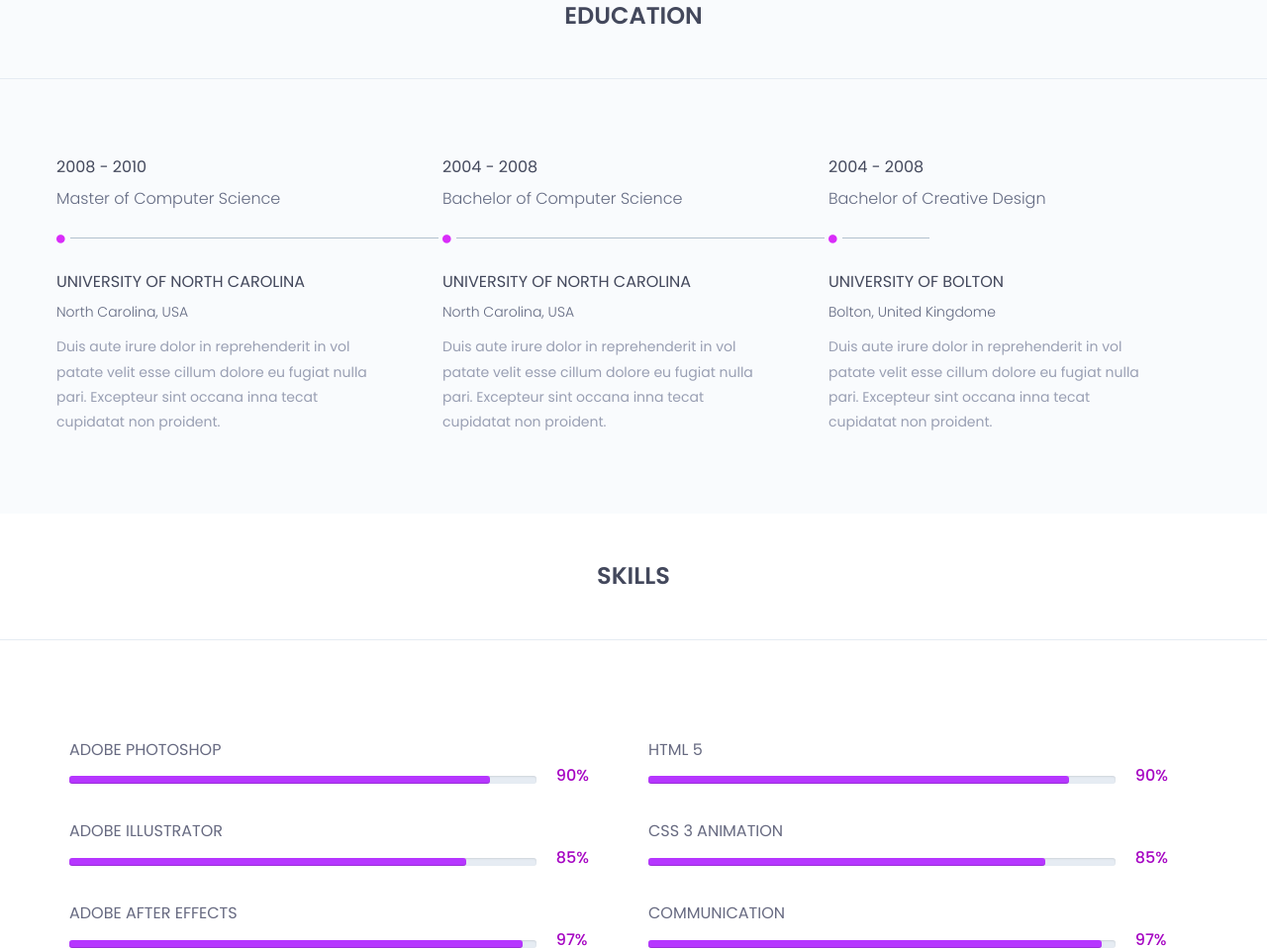
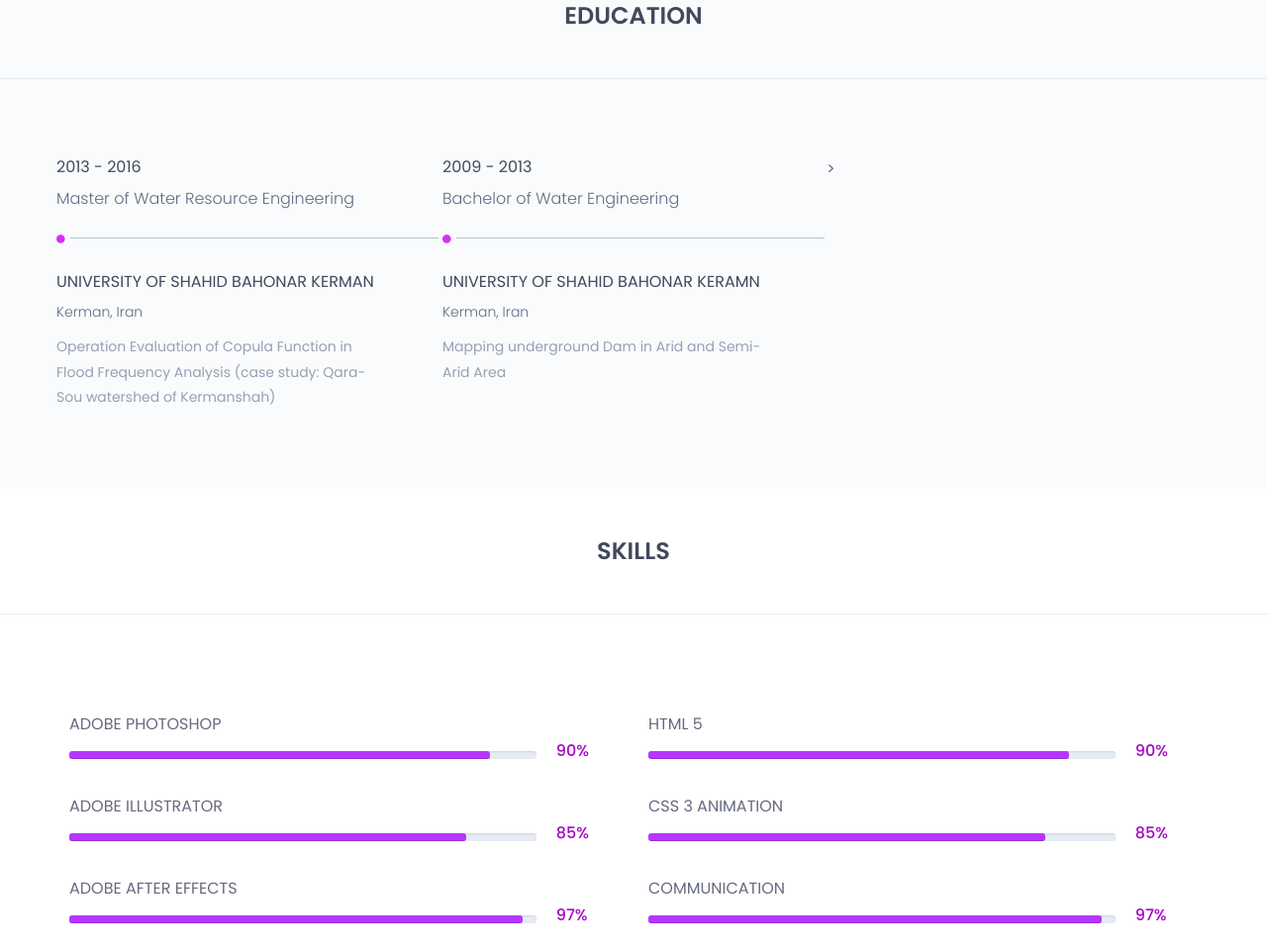
Before and after one commit to sanaz-git/website, a plain HTML site: page browny-master/index.html in a window 1280 px wide. Shown: the part 1834-2794 px from the top of the page at 99% size. Drawn offline with nearby package versions, Linux system fonts and the light colour scheme.

Commit message:
add education

```diff
--- a/browny-master/index.html
+++ b/browny-master/index.html
@@ -209,8 +209,8 @@
 						<div class="col-sm-4">
 							<div class="single-horizontal-timeline">
 								<div class="experience-time">
-									<h2>2008 - 2010</h2>
-									<h3>master <span>of </span> computer science</h3>
+									<h2>2013 - 2016</h2>
+									<h3>master <span>of </span> water resource engineering</h3>
 								</div><!--/.experience-time-->
 								<div class="timeline-horizontal-border">
 									<i class="fa fa-circle" aria-hidden="true"></i>
@@ -219,11 +219,11 @@
 								<div class="timeline">
 									<div class="timeline-content">
 										<h4 class="title">
-											university of north carolina
+										  university of shahid bahonar kerman
 										</h4>
-										<h5>north carolina, USA</h5>
+										<h5>kerman, iran</h5>
 										<p class="description">
-											Duis aute irure dolor in reprehenderit in vol patate velit esse cillum dolore eu fugiat nulla pari. Excepteur sint occana inna tecat cupidatat non proident.
+											Operation Evaluation of Copula Function in Flood Frequency Analysis (case study: Qara-Sou watershed of Kermanshah)
 										</p>
 									</div><!--/.timeline-content-->
 								</div><!--/.timeline-->
@@ -232,8 +232,8 @@
 						<div class="col-sm-4">
 							<div class="single-horizontal-timeline">
 								<div class="experience-time">
-									<h2>2004 - 2008</h2>
-									<h3>bachelor <span>of </span> computer science</h3>
+									<h2>2009 - 2013</h2>
+									<h3>bachelor <span>of </span> water engineering</h3>
 								</div><!--/.experience-time-->
 								<div class="timeline-horizontal-border">
 									<i class="fa fa-circle" aria-hidden="true"></i>
@@ -242,23 +242,24 @@
 								<div class="timeline">
 									<div class="timeline-content">
 										<h4 class="title">
-											university of north carolina
+											university of shahid bahonar keramn
 										</h4>
-										<h5>north carolina, USA</h5>
+										<h5>kerman, iran</h5>
 										<p class="description">
-											Duis aute irure dolor in reprehenderit in vol patate velit esse cillum dolore eu fugiat nulla pari. Excepteur sint occana inna tecat cupidatat non proident.
+											Mapping underground Dam in Arid and Semi-Arid Area
 										</p>
 									</div><!--/.timeline-content-->
 								</div><!--/.timeline-->
 							</div>
 						</div>
-						<div class="col-sm-4">
+						<!-- <div class="col-sm-4">
 							<div class="single-horizontal-timeline">
 								<div class="experience-time">
 									<h2>2004 - 2008</h2>
 									<h3>bachelor <span>of </span> creative design</h3>
-								</div><!--/.experience-time-->
-								<div class="timeline-horizontal-border">
+								</div -->
+                ><!--/.experience-time-->
+								<!-- <div class="timeline-horizontal-border">
 									<i class="fa fa-circle" aria-hidden="true"></i>
 									<span class="single-timeline-horizontal spacial-horizontal-line
 									"></span>
@@ -271,11 +272,13 @@
 										<h5>bolton, united kingdome</h5>
 										<p class="description">
 											Duis aute irure dolor in reprehenderit in vol patate velit esse cillum dolore eu fugiat nulla pari. Excepteur sint occana inna tecat cupidatat non proident.
-										</p>
-									</div><!--/.timeline-content-->
-								</div><!--/.timeline-->
-							</div>
-						</div>
+										</p> -->
+									<!-- </div> -->
+                  <!--/.timeline-content-->
+								<!-- </div> -->
+                <!--/.timeline-->
+							<!-- </div>
+						</div> -->
 					</div>
 				</div>
 			</div>
```
